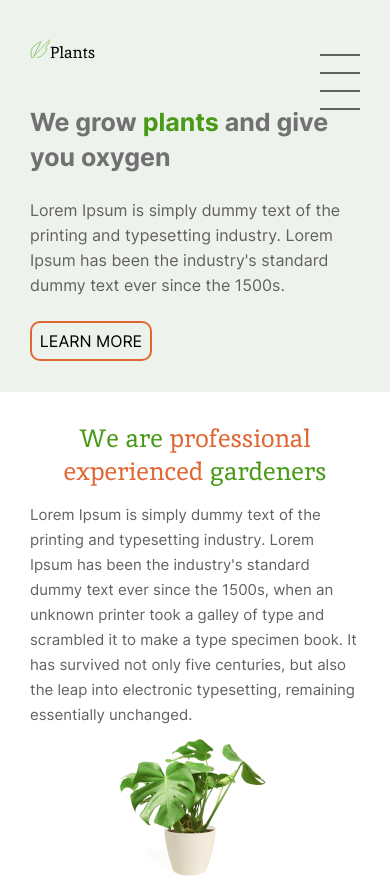
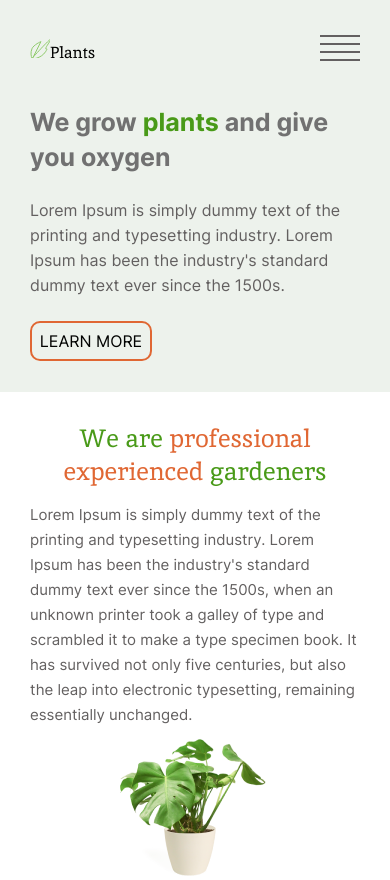
Before and after one commit to lyutails/plants, a website built with webpack: page src/index.html in a window 390 px wide. Shown: the top 880 px of the page. Built offline with nearby package versions, Linux system fonts and the light colour scheme.

Commit message:
feat: create burger lines

```diff
--- a/src/index.html
+++ b/src/index.html
@@ -11,17 +11,17 @@
         <div class="header_wrapper">
             <a href="#" class="logo"><span class="logo_icon"></span>Plants</a>
             <ul class="nav">
-                <li class="nav_item"><a href="#home" class="nav_item_link">Home</a></li>
+                <li class="nav_item"><a href="#home" class="nav_item_link active">Home</a></li>
                 <li class="nav_item"><a href="#about" class="nav_item_link">About us</a></li>
                 <li class="nav_item"><a href="#service" class="nav_item_link">Service</a></li>
                 <li class="nav_item"><a href="#price" class="nav_item_link">Price</a></li>
                 <li class="nav_item"><a href="#contacts" class="nav_item_link">Contacts</a></li>
             </ul>
             <div class="burger">
+                <!-- <span class="burger_line"></span>
                 <span class="burger_line"></span>
                 <span class="burger_line"></span>
-                <span class="burger_line"></span>
-                <span class="burger_line"></span>
+                <span class="burger_line"></span> -->
             </div>
         </div>
     </header>
--- a/src/index.js
+++ b/src/index.js
@@ -1 +1,12 @@
 import './style.scss';
+
+function burgerCreate() {
+    const burger = document.querySelector('.burger');
+
+    for (let i = 1; i <= 4; i++) {
+        const burger_line = document.createElement('span');
+        burger_line.classList.add('burger_line');
+        burger.append(burger_line);
+    }
+}
+burgerCreate();
--- a/src/style.scss
+++ b/src/style.scss
@@ -141,6 +141,10 @@ html {
 
     &:visited {
         text-decoration: none;
+    }
+
+    &.active {
+        color: $text_coloured_two;
     }
 }
 
@@ -1022,9 +1026,9 @@ html {
     .burger {
         width: 40px;
         height: 27px;
-        // display: flex;
-        // flex-direction: column;
-        // justify-content: space-between;
+        display: flex;
+        flex-direction: column;
+        justify-content: space-between;
     }
 
     .burger_line {
@@ -1032,15 +1036,6 @@ html {
         width: 40px;
         height: 2px;
         background-color: $text_coloured_four;
-    }
-
-    $move: translateY(7px);
-
-    $result: translateY(0px);
-    @for $i from 1 to 4 {
-        .burger_line:nth-child(3n + #{$i}) {
-            transform: $move;
-        }
     }
 
     .welcome_wrapper {
```
